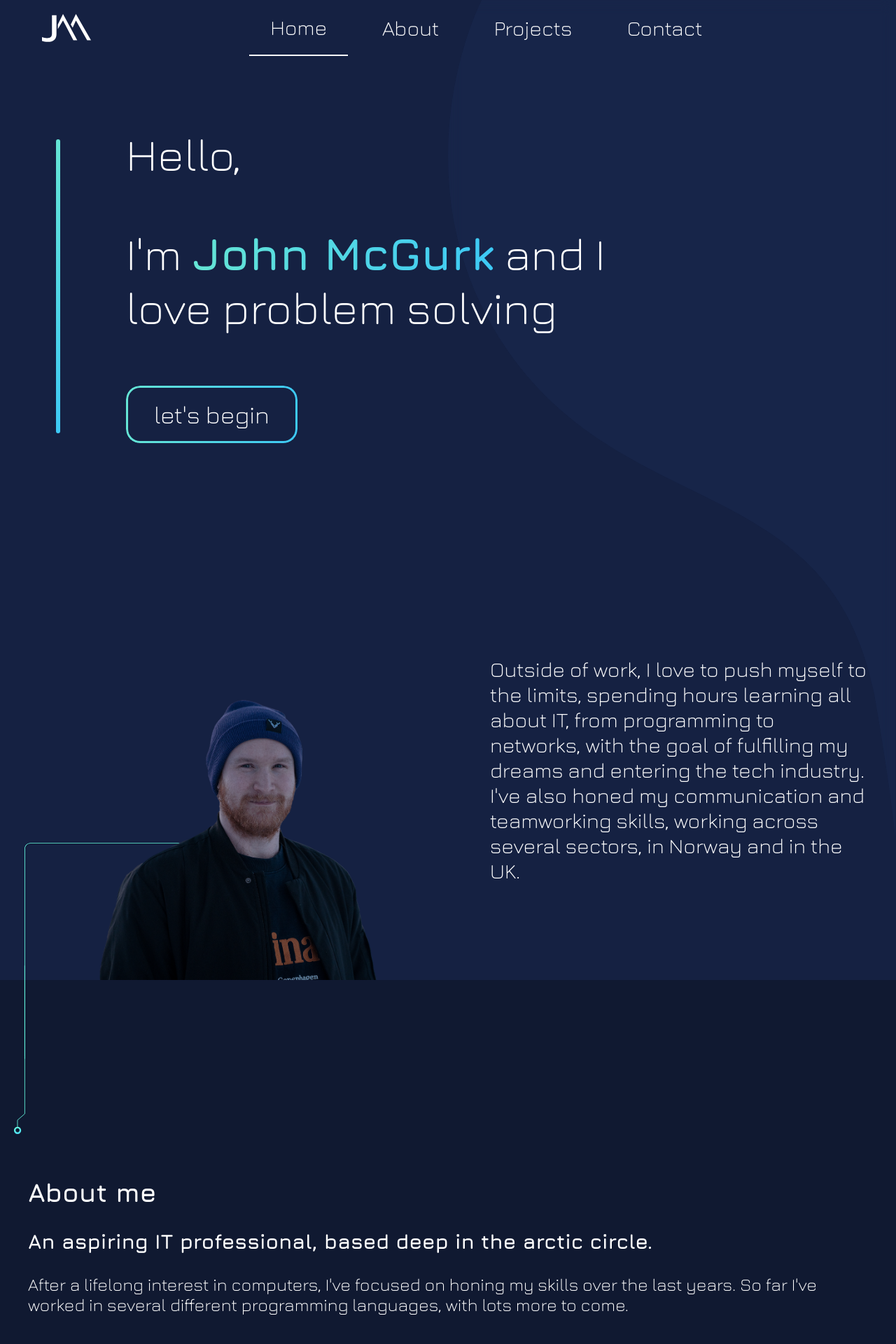
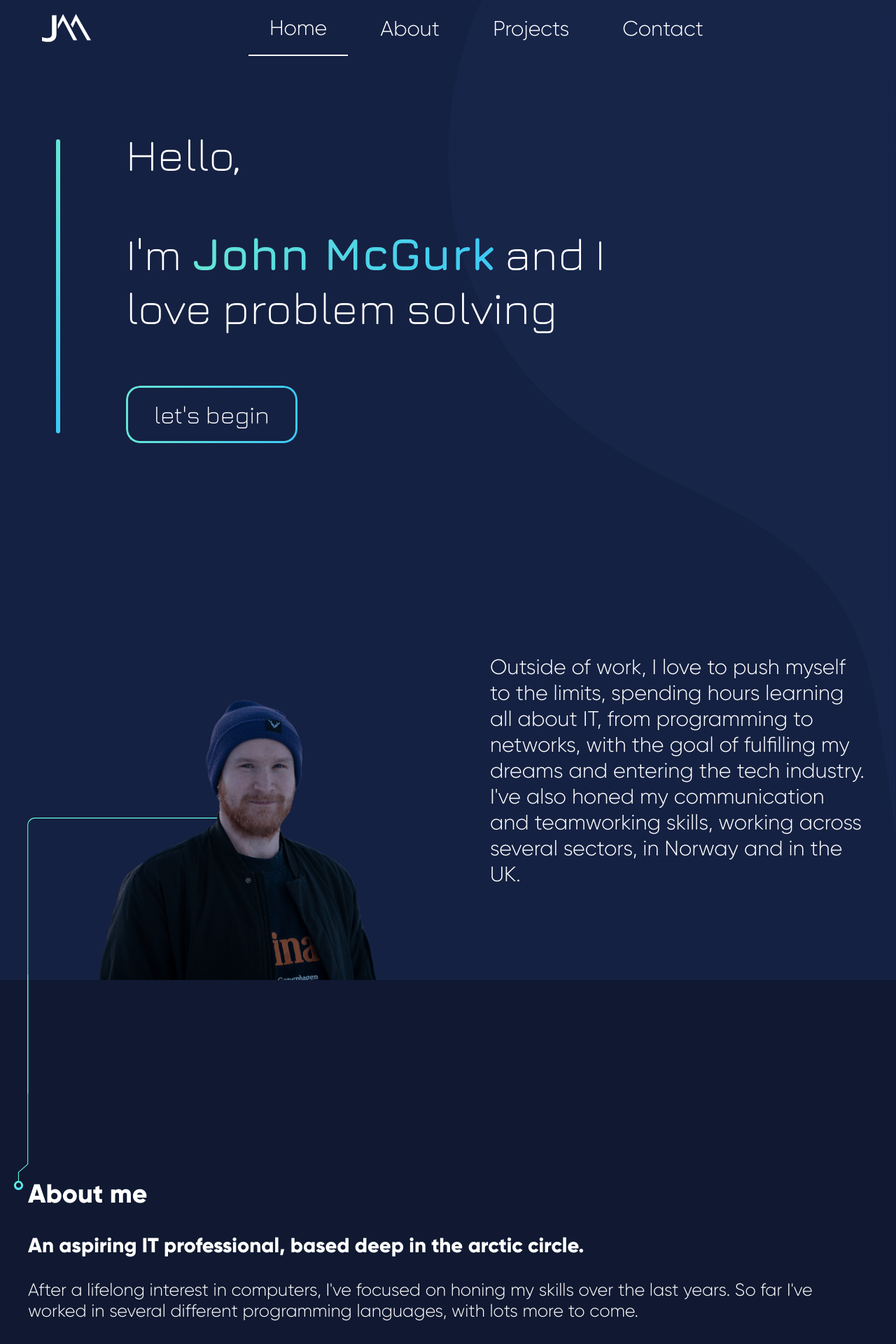
Before and after one commit to John-D-McGurk/portfolio_website, a Django app: page / in a window 1280 px wide. Shown: the top 1920 px of the page at 70% size. Run offline with Django 5.2, Linux system fonts and the light colour scheme; data comes from the database, SQL or seed files in the repository.

Commit message:
modal added plus email form function + 1 million other things

```diff
--- a/portfolio/core/static/core/app.js
+++ b/portfolio/core/static/core/app.js
@@ -115,7 +115,7 @@ class Satellite {
 
     draw() {
         const bg = document.querySelector('#orbital');
-        bg.style.background = `radial-gradient(200px at ${this.x}px ${this.y}px, #3DC9F5 0%, #65E5D580 30%, transparent 70%)`
+        bg.style.background = `radial-gradient(150px at ${this.x}px ${this.y}px, #65E5D5, transparent 100%)`
 
 
         // this.c.beginPath();
@@ -128,6 +128,59 @@ class Satellite {
         // this.c.fill();
         // this.c.closePath();
     }
+}
+
+function openModal() {
+    const body = document.querySelector('body');
+    const modalContainer = document.querySelector('.modal');
+    const modalWindow = document.querySelector('.modal-inner');
+    const modalClose = document.querySelectorAll('.modal-close')
+
+
+    function closeModal() {
+        modalContainer.classList.remove('active');
+        body.style.overflow = 'auto';
+    }
+    modalClose.forEach((button) => {
+        button.addEventListener('click', closeModal);
+
+    });
+
+    modalContainer.addEventListener('click', (e) => {
+        if (!e.target.closest('.modal-inner')) {
+            closeModal();
+        }
+    })
+
+    modalContainer.classList.add('active');
+    body.style.overflow = 'hidden';
+}
+
+function sendEmail() {
+    const url = 'https://script.google.com/macros/s/AKfycbzIhFof1kn4mqW-Rfs7tfBI4zCA3Ka45O0PUvF8FwWL7KPMrn6o2qVzE0QMzjl-FgNuVQ/exec'
+    const recipient = 'john.d.mcgurk@hotmail.com'
+
+    contactForm = document.querySelector('#contact-form');
+
+    contactForm.addEventListener('submit', (e) => {
+        e.preventDefault();
+        const userName = contactForm.querySelector('#name'),
+            userMessage = contactForm.querySelector('#message'),
+            userEmail = contactForm.querySelector('#email');
+
+        if (userEmail == '' || userMessage == '') {
+            return alert('Email not sent. Please ensure all required fields are filled in.')
+        }
+
+        fetch(url + '?q=' + JSON.stringify([
+            recipient, `Email from ${userName.value}`, `Website contact form:\n\n${userMessage.value}\n\n ${userEmail.value}`
+        ])).then(() => {
+            openModal();
+            userName.value = ''
+            userMessage.AbortControllervalue = '';
+            userEmail.value = '';
+        })
+    })
 }
 
 function navSectionChanger() {
@@ -376,5 +429,6 @@ document.addEventListener('DOMContentLoaded', () => {
     mobileNavOpen();
     mobileNavTransition();
     navSectionChanger();
+    sendEmail();
 
 })
--- a/portfolio/core/static/core/style.css
+++ b/portfolio/core/static/core/style.css
@@ -1,3 +1,19 @@
+@font-face {
+    font-family: 'gilroyextrabold';
+    src: url('fonts/gilroy-extrabold-webfont.woff2') format('woff2');
+    font-weight: normal;
+    font-style: normal;
+
+}
+
+@font-face {
+    font-family: 'gilroylight';
+    src: url('fonts/gilroy-light-webfont.woff2') format('woff2');
+    font-weight: normal;
+    font-style: normal;
+
+}
+
 :root {
     --tiny: 2rem;
     --small: 2.5rem;
@@ -39,6 +55,8 @@ html {
     height: 100%;
     position: absolute;
     z-index: -5;
+    top: 0;
+    left: 0;
 }
 
 .circuit {
@@ -59,8 +77,8 @@ html {
 }
 
 #circuit-1 {
-    height: 43rem;
-    top: 22rem;
+    height: 55rem;
+    top: 30rem;
     transform: translateY(-100%);
 }
 
@@ -92,6 +110,51 @@ html {
 }
 
 /* General Styles */
+
+.modal {
+    height: 100vh;
+    width: 100vw;
+    position: fixed;
+    top: 0;
+    left: 0;
+    background: var(--nav-bg);
+    z-index: 1000;
+    justify-content: center;
+    align-items: center;
+    transform: scale(0);
+}
+
+.modal .modal-inner {
+    transform: scale(0.7);
+    transition: transform 0.6s;
+    position: relative;
+    height: 25rem;
+    width: 25rem;
+    overflow: hidden;
+}
+
+.modal.active .modal-inner {
+    transform: scale(1);
+}
+
+.modal.active {
+    display: flex;
+    transform: scale(1);
+}
+
+.modal-inner {
+    width: 50vw;
+    height: 90vh;
+    border-radius: 1rem;
+    position: relative;
+}
+
+
+.modal-inner .modal-content {
+    height: 100%;
+    width: 100%;
+
+}
 
 .bg-light {
     background: var(--light-bg);
@@ -154,7 +217,8 @@ a.button {
     z-index: 1;
 }
 
-.button::before {
+.button::before,
+.modal-inner::before {
     border-radius: 2rem;
     border: 0.3rem solid transparent;
 }
@@ -163,13 +227,32 @@ html {
     font-size: 62.5%;
 }
 
+h1,
+h2,
+h3,
+h4,
+h5,
+h6 {
+    font-weight: normal;
+    font-family: 'gilroyextrabold', Helvetica, sans-serif;
+}
 
+.education-list h3 {
+    font-family: 'gilroylight', Helvetica, sans-serif;
+}
 
 body {
     color: #fff;
-    font-family: 'Jura', Helvetica, sans-serif;
+    font-family: 'gilroylight', Helvetica, sans-serif;
     position: relative;
     margin: 0;
+}
+
+header,
+.button,
+.form-input,
+.placeholder {
+    font-family: 'Jura', Helvetica, sans-serif;
 }
 
 canvas {
@@ -584,7 +667,8 @@ textarea.form-input {
 }
 
 .input-wrapper,
-.button-wrapper {
+.button-wrapper,
+.modal-inner {
     position: relative;
     display: flex;
 }
@@ -669,7 +753,7 @@ a.expanding-element {
 
 .expanding-element:hover .expanding-text {
     max-width: 40rem;
-    transition: max-width 0.7s ease;
+    transition: max-width 0.7s;
 
 }
 
--- a/portfolio/core/templates/core/index.html
+++ b/portfolio/core/templates/core/index.html
@@ -7,8 +7,22 @@ John McGurk - Portfolio Website
 {% endblock %}
 
 {% block body %}
+<div class="modal">
+    <div class="modal-inner gradient-border ">
+        <div class="bg-light"></div>
+        <div class="modal-content flex flex-column">
+            <div class="email-animation">
+
+            </div>
+            <p>Your E-mail has been sent!</p>
+
+            <span class="button modal-close gradient-border">Finished</span>
+        </div>
+    </div>
+</div>
     <div id="top" class="flex-column">
         <div class="bg-light"></div>
+
         <div class="container">
             <header class="flex">
                 <div id="header-wave"></div>
@@ -183,14 +197,15 @@ John McGurk - Portfolio Website
                             <a href="{{ project.github_link }}"><img src="{% static 'core/images/github.svg' %}" alt="">
                                 GitHub</a>
                             {% if project.live_link %}
-                        <a href="{{ project.live_link }}"> <img src="{% static 'core/images/ext-link.svg' %}" alt="">
+                            <a href="{{ project.live_link }}"> <img src="{% static 'core/images/ext-link.svg' %}"
+                                    alt="">
                                 Live Site</a>
                             {% endif %}
                         </div>
                     </div>
                 </div>
                 {% endfor %}
-            <a href="" id="resume-button" class="button gradient-border">Resume</a>
+                <a href="" id="resume-button" class="button gradient-border">Résumé</a>
             </div>
         </div>
 
@@ -206,15 +221,15 @@ John McGurk - Portfolio Website
                 <div id="contact-container" class="flex">
                     <form action="" id="contact-form" class="flex-column">
                         <div class="input-wrapper gradient-border">
-                        <input class="form-input" placeholder="" type="text">
+                            <input id="name" class="form-input" placeholder="" type="text">
                             <span class="placeholder">Name</span>
                         </div>
                         <div class="input-wrapper gradient-border">
-                        <input class="form-input " placeholder="" type="email">
+                            <input id="email" class="form-input " placeholder="" type="email">
                             <span class="placeholder">E-mail</span>
                         </div>
                         <div class="input-wrapper gradient-border">
-                        <textarea rows="6" class="form-input" placeholder=""></textarea>
+                            <textarea id="message" rows="6" class="form-input" placeholder=""></textarea>
                             <span class="placeholder">Message</span>
                         </div>
                         <div class="button-wrapper gradient-border">
--- a/portfolio/core/templates/core/layout.html
+++ b/portfolio/core/templates/core/layout.html
@@ -13,14 +13,6 @@
     <link rel="stylesheet" href="{% static 'core/style.css' %}">
     <script src="{% static 'core/app.js' %}"></script>
     <title>{% block title %}{% endblock %}</title>
-    <svg id="wave-svg" viewBox="0 0 0 0" fill="none" xmlns="http://www.w3.org/2000/svg">
-        <defs>
-            <clipPath id="wave-mask" clipPathUnits="objectBoundingBox">
-                <path
-                    d="M0.136084 0.419574C-0.0771517 0.257554 0.00724427 0.074974 0.0750757 0H1L0.998918 1C0.996212 0.982218 0.982814 0.922248 0.950873 0.824623C0.850749 0.562509 0.402629 0.622099 0.136084 0.419574Z"/>
-            </clipPath>
-        </defs>
-    </svg>
 </head>
 
 <body>
@@ -39,9 +31,17 @@
             <div id="line-3" class="animation-off"></div>
         </div>
     </nav>
-<div id="orbital"></div>    {% block body %}
+    {% block body %}
     {% endblock %}
-
+    <svg id="wave-svg" viewBox="0 0 0 0" fill="none" xmlns="http://www.w3.org/2000/svg">
+        <defs>
+            <clipPath id="wave-mask" clipPathUnits="objectBoundingBox">
+                <path
+                    d="M0.136084 0.419574C-0.0771517 0.257554 0.00724427 0.074974 0.0750757 0H1L0.998918 1C0.996212 0.982218 0.982814 0.922248 0.950873 0.824623C0.850749 0.562509 0.402629 0.622099 0.136084 0.419574Z" />
+            </clipPath>
+        </defs>
+    </svg>
+    <div id="orbital"></div>
 </body>
 
 </html>
```
Also changed, not shown: portfolio/core/static/core/fonts/gilroy-extrabold-webfont.woff2 (added), portfolio/core/static/core/fonts/gilroy-light-webfont.woff2 (added). Lines whose indentation alone changed are shown as unchanged.
